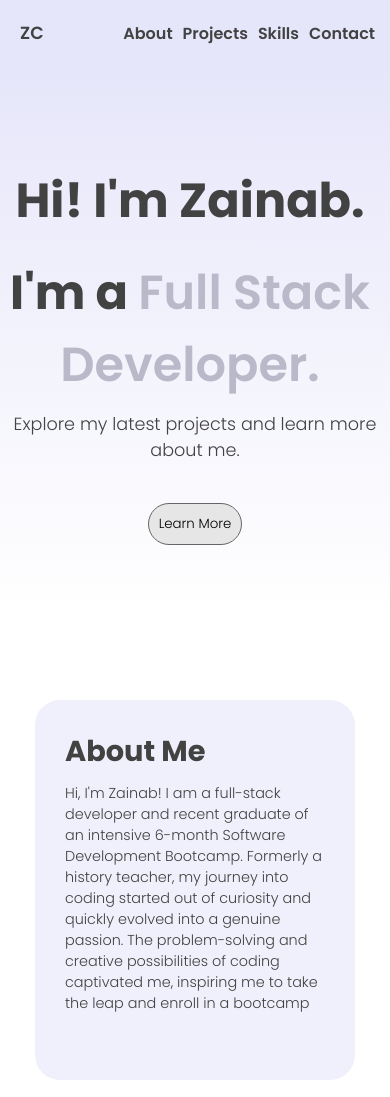
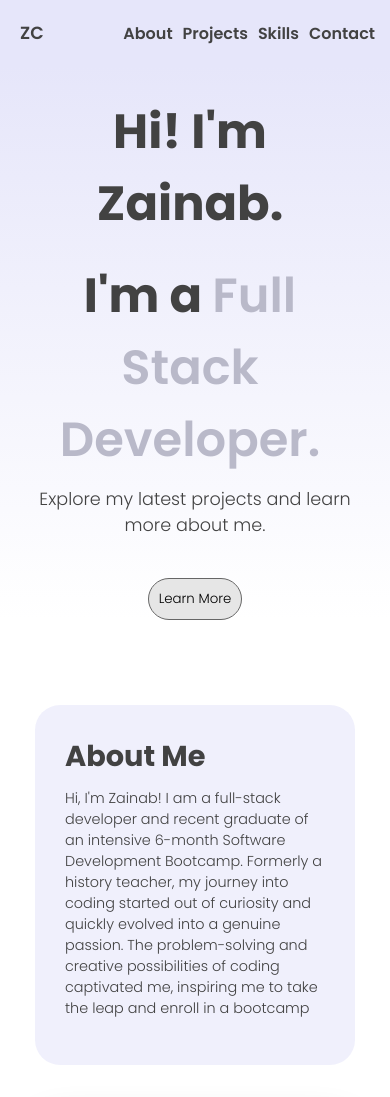
Before and after one commit to zainabch123/updated-portfolio-react-app, a React (Vite) app: page / in a window 390 px wide. Shown: the top 1097 px of the page. Built offline with nearby package versions, Linux system fonts and the light colour scheme.

Commit message:
Updated spacing for title section

```diff
--- a/src/AboutMe/aboutMe.css
+++ b/src/AboutMe/aboutMe.css
@@ -90,7 +90,7 @@
   }
 
   .about-me-text p {
-    font-size: 0.9rem;
+    font-size: 0.95rem;
   }
 
   .about-me-image {
@@ -106,7 +106,7 @@
 @media (max-width: 455px) {
   .about-me-text {
     width: 320px;
-    height: 380px;
+    height: 360px;
     padding: 30px;
   }
   .about-me-text h2 {
--- a/src/index.css
+++ b/src/index.css
@@ -193,12 +193,10 @@ p {
 }
 
 @media (max-width: 455px) {
-  .title-section {
-    padding: 20px 10px 0px 10px;
-  }
+
 
   .title-section h1 {
-    font-size: 2.99rem;
+    font-size: 3rem;
   }
 }
 
```
